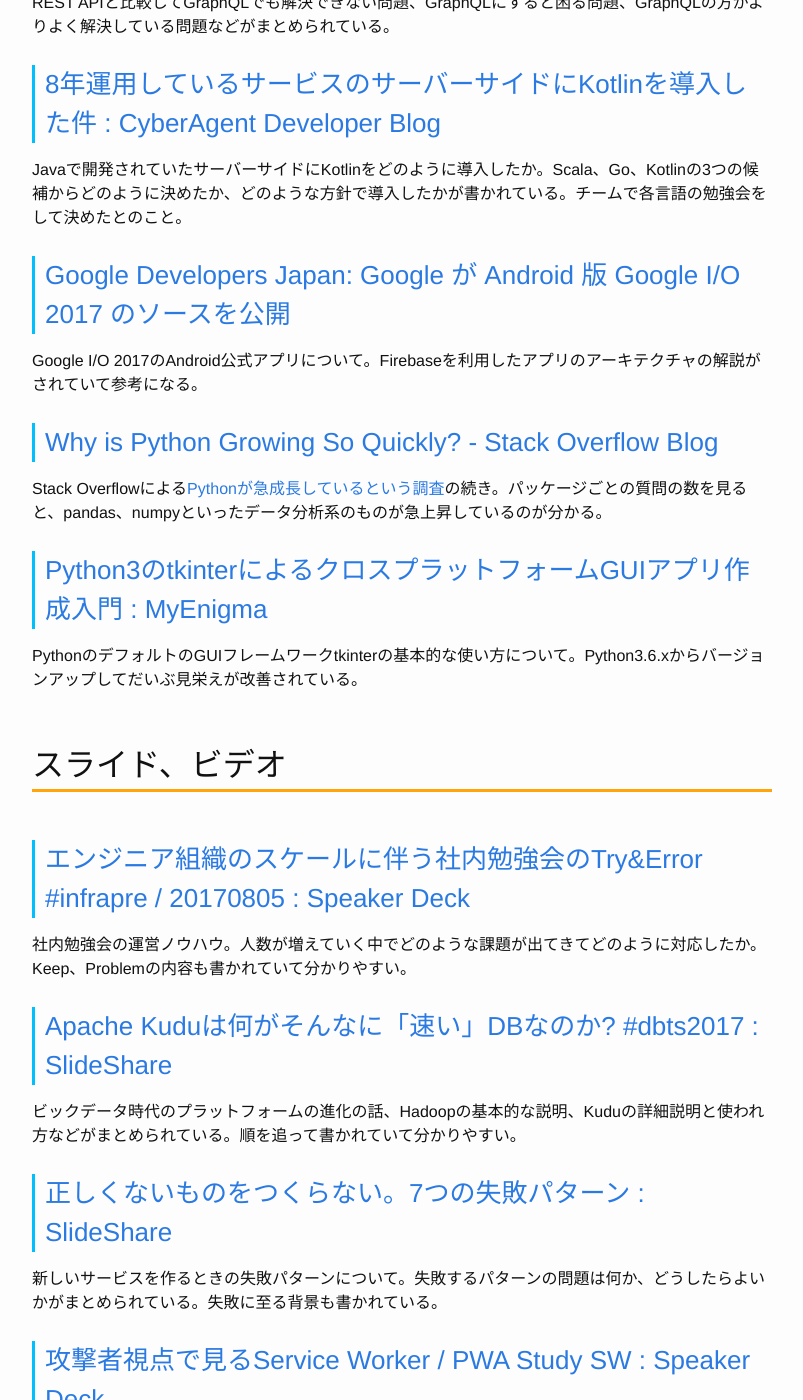
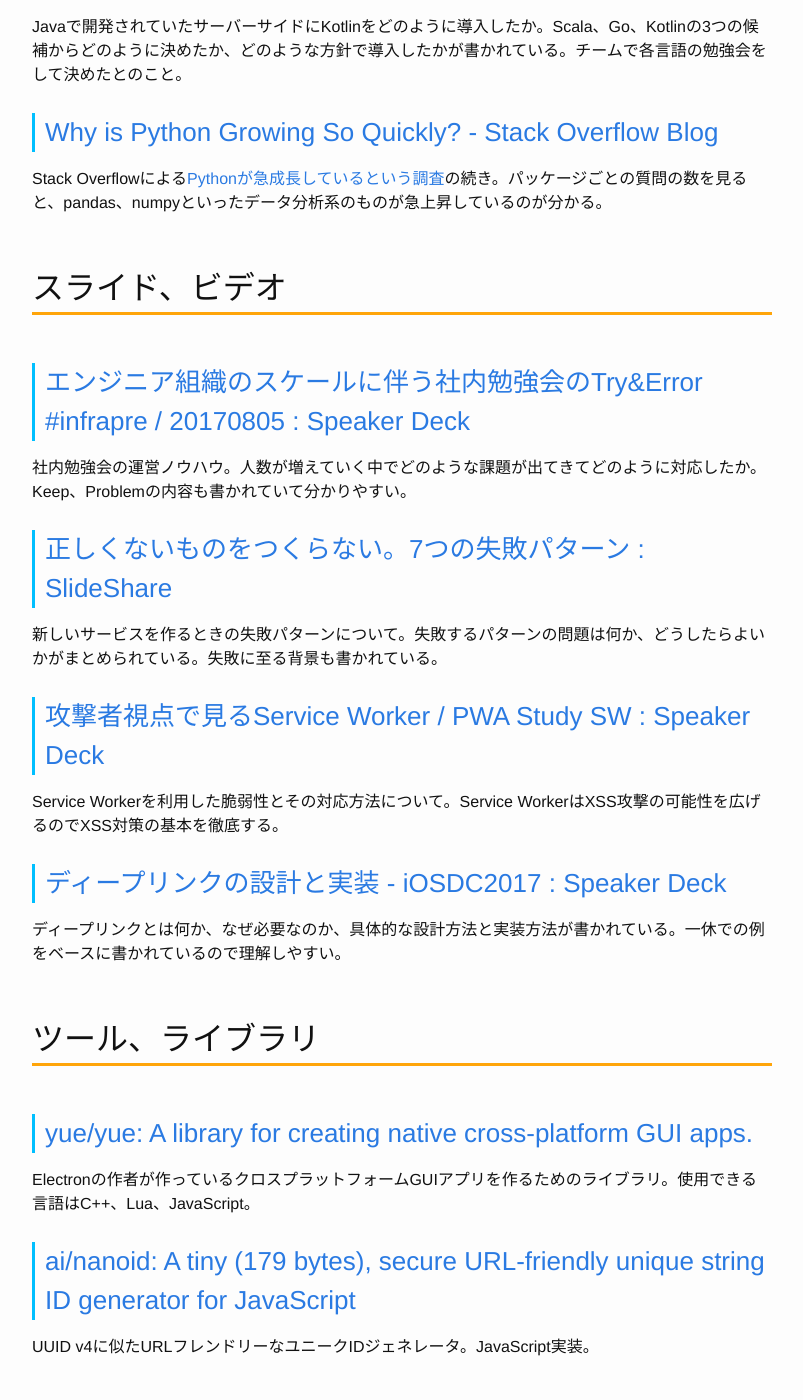
Before and after one commit to Gather-Tech/Gather-Tech.github.io, a Jekyll site: the page built from _posts/2017/2017-09-18-Gather64.md, in a window 1280 px wide and 1400 px high, scrolled down 2763 px. Shown: the whole window, without its empty margins (238-1041 px from the left). Built offline with Jekyll 4.4.1, drawn with Linux system fonts in a browser that asks for light colours; some of the changed text lies outside the part shown.

Commit message:
Reduce articles

```diff
--- a/_posts/2017/2017-09-18-Gather64.md
+++ b/_posts/2017/2017-09-18-Gather64.md
@@ -59,10 +59,6 @@
 
 EC2で運用していたCrowiをKubernetes上で動かすようにした方法とそのときの知見が書かれている。GKEを採用、MongoDBはKubernetes外に出してGCE上に構築。
 
-### [PostgreSQLの実行計画を読み解くための参考資料集 - ぱと隊長日誌](http://taityo-diary.hatenablog.jp/entry/2017/09/10/091729)
-
-PostgreSQLの実行計画関連の有用な資料や書籍のまとめ。
-
 ### [Android Developers Blog: Optimize your Android apps for Chromebooks](https://android-developers.googleblog.com/2017/09/optimize-your-android-apps-for.html)
 
 AndroidアプリをChromebook対応する方法。オリエンテーション対応、複数の入力方法のサポート、大画面対応、ウインドウサイズ変更対応など。
@@ -75,27 +71,15 @@
 
 Javaで開発されていたサーバーサイドにKotlinをどのように導入したか。Scala、Go、Kotlinの3つの候補からどのように決めたか、どのような方針で導入したかが書かれている。チームで各言語の勉強会をして決めたとのこと。
 
-### [Google Developers Japan: Google が Android 版 Google I/O 2017 のソースを公開](https://developers-jp.googleblog.com/2017/09/google-android-google-io-2017.html)
-
-Google I/O 2017のAndroid公式アプリについて。Firebaseを利用したアプリのアーキテクチャの解説がされていて参考になる。
-
 ### [Why is Python Growing So Quickly? - Stack Overflow Blog](https://stackoverflow.blog/2017/09/14/python-growing-quickly/)
 
-Stack Overflowによる[Pythonが急成長しているという調査](https://stackoverflow.blog/2017/09/06/incredible-growth-python/?utm_source=so-owned&utm_medium=blog&utm_campaign=gen-blog&utm_content=blog-link&utm_term=why-python-growing-quickly)の続き。パッケージごとの質問の数を見ると、pandas、numpyといったデータ分析系のものが急上昇しているのが分かる。
-
-### [Python3のtkinterによるクロスプラットフォームGUIアプリ作成入門 : MyEnigma](http://myenigma.hatenablog.com/entry/2017/09/15/150945)
-
-PythonのデフォルトのGUIフレームワークtkinterの基本的な使い方について。Python3.6.xからバージョンアップしてだいぶ見栄えが改善されている。
+Stack Overflowによる[Pythonが急成長しているという調査](https://stackoverflow.blog/2017/09/06/incredible-growth-python/)の続き。パッケージごとの質問の数を見ると、pandas、numpyといったデータ分析系のものが急上昇しているのが分かる。
 
 ## スライド、ビデオ
 
 ### [エンジニア組織のスケールに伴う社内勉強会のTry&Error #infrapre / 20170805 : Speaker Deck](https://speakerdeck.com/yuzutas0/20170805)
 
 社内勉強会の運営ノウハウ。人数が増えていく中でどのような課題が出てきてどのように対応したか。Keep、Problemの内容も書かれていて分かりやすい。
-
-### [Apache Kuduは何がそんなに「速い」DBなのか? #dbts2017 : SlideShare](https://www.slideshare.net/Cloudera_jp/apache-kududb-dbts2017)
-
-ビックデータ時代のプラットフォームの進化の話、Hadoopの基本的な説明、Kuduの詳細説明と使われ方などがまとめられている。順を追って書かれていて分かりやすい。
 
 ### [正しくないものをつくらない。7つの失敗パターン : SlideShare](https://www.slideshare.net/papanda/7-79699560)
 
@@ -121,10 +105,6 @@
 
 ## サービス、アプリ
 
-### [borderline.biz](http://borderline.biz/)
-
-サイドプロジェクトのマーケットプレイス。サイドプロジェクトの売買や譲渡ができる。
-
 ### [SCONE Diff - 差分ファイル納品にリラックスを。](http://sconeapp.com/diff/)
 
 差分ファイルを抽出できるアプリ。日時指定、拡張子指定、除外ファイル指定などができる。Windows版とMac版あり。
```
